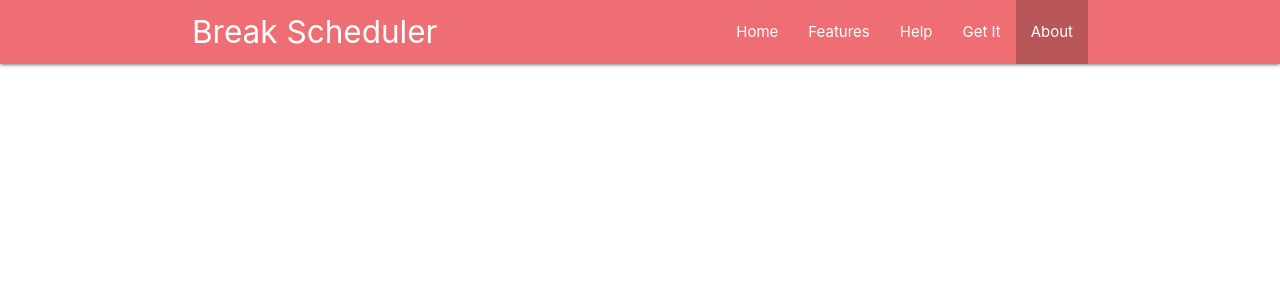
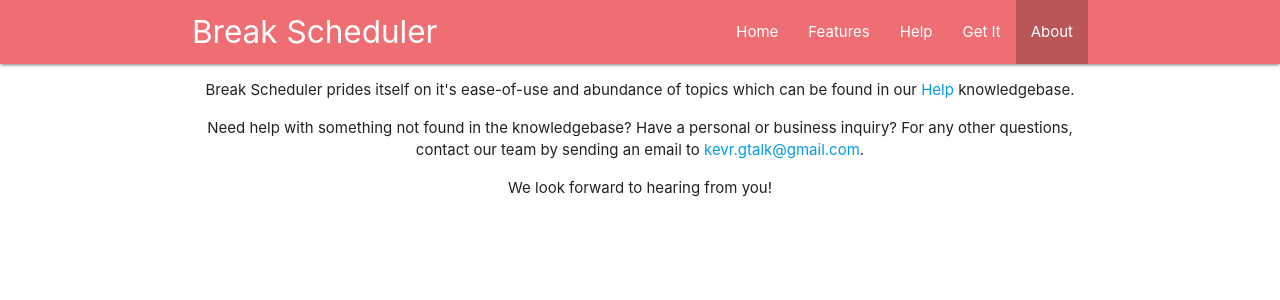
Before and after one commit to kevr/breakscheduler, a React (Create React App) app: page /about/contact in a window 1280 px wide. Shown: the top 300 px of the page. Built offline with nearby package versions, Linux system fonts and the light colour scheme.

Commit message:
Fill out our 'Contact Us' page a bit more
+ src/config.json
    config.contact.email

Signed-off-by: Kevin Morris <kmorris@zerocost.dev>

```diff
--- a/src/config.json
+++ b/src/config.json
@@ -1,4 +1,7 @@
 {
   "appName": "Break Scheduler",
-  "apiPrefix": "http://localhost:6666"
+  "apiPrefix": "http://localhost:5000",
+  "contact": {
+    "email": "kevr.gtalk@gmail.com"
+  }
 }
--- a/src/pages/about/Contact.js
+++ b/src/pages/about/Contact.js
@@ -1,9 +1,35 @@
 import React, { Component } from 'react';
+import { Link } from 'react-router-dom'
 import Layout from '../Layout';
 import config from '../../config.json';
 
 const Contact = () => (
   <Layout pageTitle="Contact Us">
+
+    <div className="container">
+      <p className="Intro">
+        {`${config.appName} prides itself on it's ease-of-use and abundance
+        of topics which can be found in our `}<Link to="/help">Help</Link>
+        {` knowledgebase.`}
+      </p>
+    </div>
+
+    <div className="container">
+      <p className="Intro">
+        {`Need help with something not found in the knowledgebase? Have a
+          personal or business inquiry? For any other questions, contact
+          our team by sending an email to `}
+          <a href={`mailto:${config.contact.email}`}>{config.contact.email}</a>
+        {"."}
+      </p>
+    </div>
+
+    <div className="container">
+      <p className="Intro">
+        {`We look forward to hearing from you!`}
+      </p>
+    </div>
+
   </Layout>
 );
 
```
